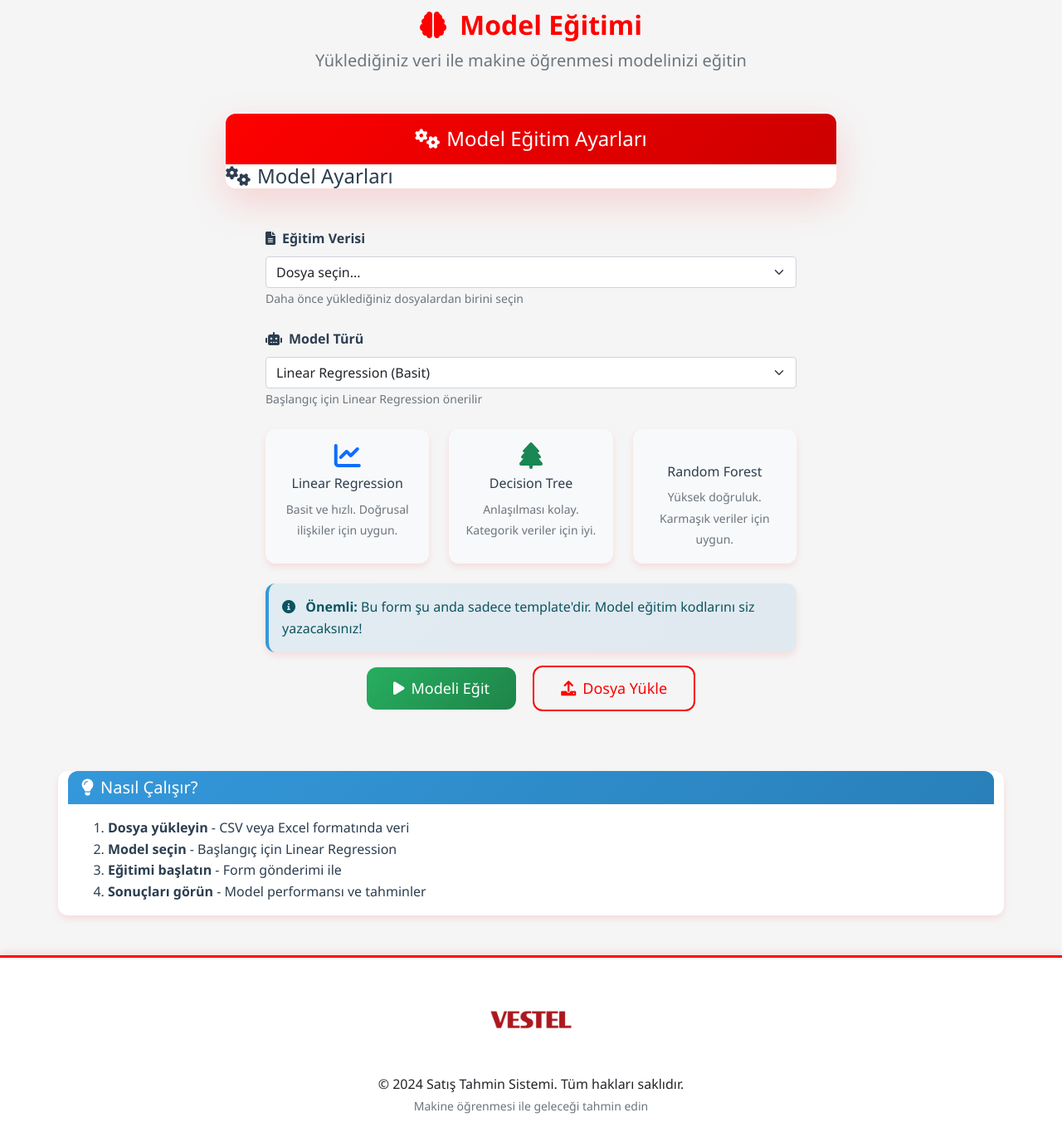
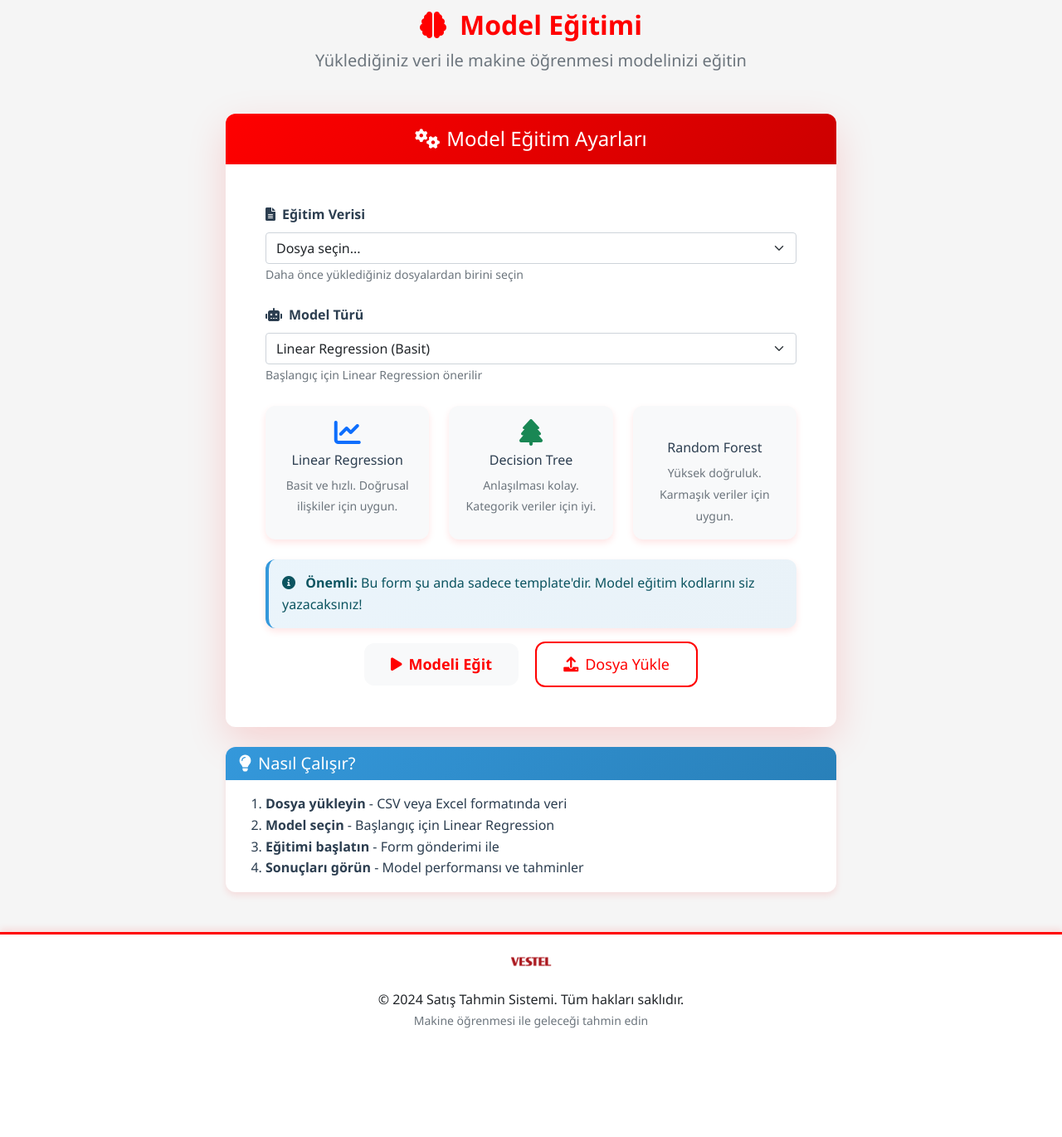
Before and after one commit to mirzakinn/sales-prediction, a Flask app: page /train-model in a window 1280 px wide. Shown: the part 133-1503 px from the top of the page at 83% size. After the commit the page ends 1372 px from the top, so only its background shows below. Run offline with Flask 3, Linux system fonts and the light colour scheme.

Commit message:
ux/ui fix

```diff
--- a/static/css/style.css
+++ b/static/css/style.css
@@ -449,8 +449,8 @@ footer {
 }
 
 .footer-logo {
-    width: 100px;
-    height: 100px;
+    width: 50px;
+    height: 50px;
     object-fit: contain;
     filter: brightness(0.8);
     transition: filter 0.3s ease;
--- a/templates/base.html
+++ b/templates/base.html
@@ -71,9 +71,9 @@
     </main>
 
     <!-- Footer -->
-    <footer class="text-dark py-4 mt-5">
+    <footer class="text-dark py-2 mt-5">
         <div class="container text-center">
-            <div class="footer-logo-container mb-3">
+            <div class="footer-logo-container mb-2">
                 <img src="{{ url_for('static', filename='images/logo.png') }}"
                      alt="Footer Logo" class="footer-logo">
             </div>
--- a/templates/make_prediction.html
+++ b/templates/make_prediction.html
@@ -30,10 +30,6 @@
             <div class="card-header text-white text-center py-3" style="background: linear-gradient(135deg, #ff0000 0%, #cc0000 100%);">
                 <h4 class="mb-0">
                     <i class="fas fa-magic me-2"></i>Tahmin Parametreleri
-                </h4>
-            </div>
-                <h4 class="mb-0">
-                    <i class="fas fa-calculator me-2"></i>Tahmin Değerleri
                 </h4>
             </div>
             <div class="card-body p-5">
@@ -81,7 +77,7 @@
 
                     <!-- Tahmin Butonu -->
                     <div class="text-center">
-                        <button type="submit" class="btn btn-info btn-lg px-5">
+                        <button type="submit" class="btn btn-lg px-5 fw-bold border-2" style="background-color: #f8f9fa; color: #ff0000; border-color: #ff0000;">
                             <i class="fas fa-magic me-2"></i>Tahmin Et
                         </button>
                     </div>
--- a/templates/train_model.html
+++ b/templates/train_model.html
@@ -30,10 +30,6 @@
             <div class="card-header text-white text-center py-3" style="background: linear-gradient(135deg, #ff0000 0%, #cc0000 100%);">
                 <h4 class="mb-0">
                     <i class="fas fa-cogs me-2"></i>Model Eğitim Ayarları
-                </h4>
-            </div>
-                <h4 class="mb-0">
-                    <i class="fas fa-cogs me-2"></i>Model Ayarları
                 </h4>
             </div>
             <div class="card-body p-5">
@@ -120,7 +116,7 @@
                     <!-- Butonlar -->
                     <div class="text-center">
                         {% if uploaded_files %}
-                            <button type="submit" class="btn btn-success btn-lg me-3">
+                            <button type="submit" class="btn btn-lg me-3 fw-bold border-2" style="background-color: #f8f9fa; color: #ff0000; border-color: #ff0000;">
                                 <i class="fas fa-play me-2"></i>Modeli Eğit
                             </button>
                         {% endif %}
--- a/templates/upload.html
+++ b/templates/upload.html
@@ -119,7 +119,7 @@
 
                     <!-- Submit Button -->
                     <div class="text-center mt-4">
-                        <button type="submit" class="btn btn-success btn-lg px-5" id="submitBtn" disabled>
+                        <button type="submit" class="btn btn-lg px-5 fw-bold border-2" style="background-color: #f8f9fa; color: #ff0000; border-color: #ff0000;" id="submitBtn" disabled>
                             <i class="fas fa-play me-2"></i>Analizi Başlat
                         </button>
                     </div>
```
